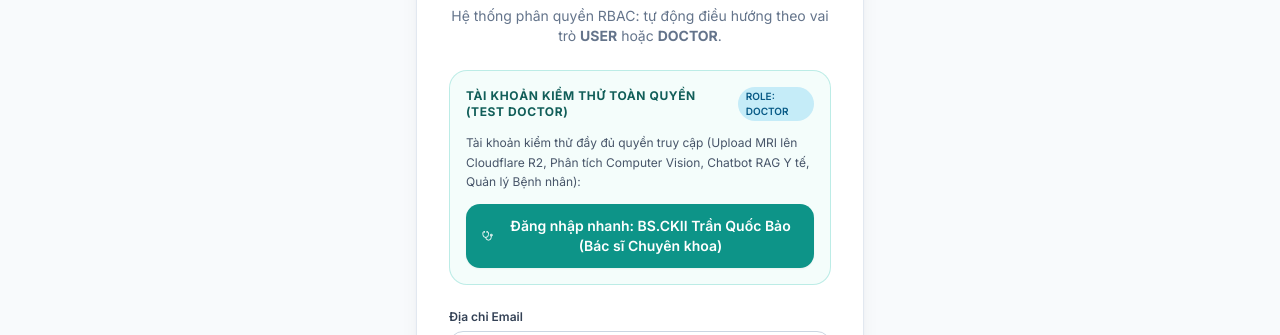
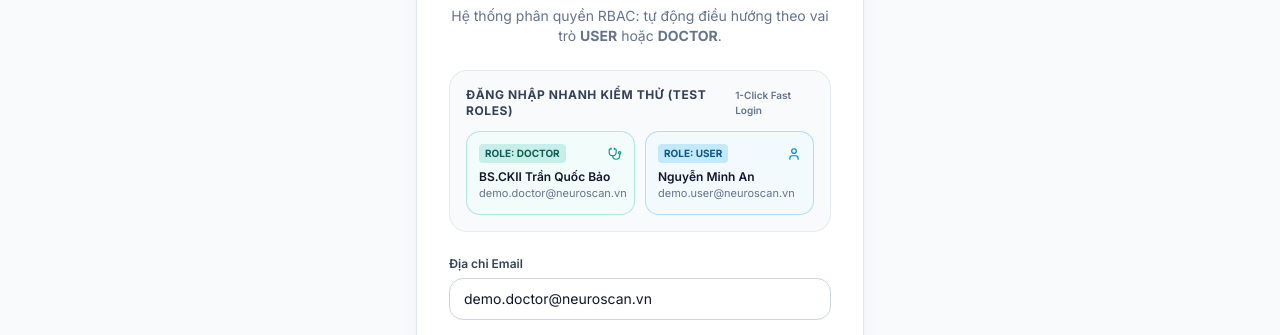
Before and after one commit to phammanh11/NeuroScanAI, a React (Vite) app in the folder frontend/: page /login in a window 1280 px wide. Shown: the part 223-558 px from the top of the page. Built offline with nearby package versions, Linux system fonts and the light colour scheme; no server answers.

Commit message:
feat(auth): thêm đăng nhập nhanh 1-click cho cả 2 vai trò DOCTOR và USER phục vụ kiểm thử

```diff
--- a/frontend/src/features/auth/AuthPages.tsx
+++ b/frontend/src/features/auth/AuthPages.tsx
@@ -9,6 +9,7 @@ import {
   EyeOff,
   Loader2,
   Stethoscope,
+  User,
   ShieldCheck,
   ArrowLeft,
   CheckCircle2,
@@ -65,21 +66,36 @@ export const LoginPage: React.FC = () => {
     }
   };
 
-  const handleQuickDemoLogin = async () => {
+  const handleQuickDemoLogin = async (role: 'DOCTOR' | 'USER') => {
     setFormError(null);
     try {
+      if (role === 'DOCTOR') {
         setValue('email', 'demo.doctor@neuroscan.vn');
         setValue('password', 'Doctor@123');
         const profile = await loginAsDemoRole('DOCTOR');
         showToast({
           variant: 'success',
-        title: `Đã đăng nhập Tài khoản Kiểm thử (DOCTOR)`,
+          title: `Đã đăng nhập vai trò Bác sĩ (DOCTOR)`,
           description: profile.fullName,
         });
         const from = (location.state as { from?: string } | null)?.from;
         navigate(from || '/doctor/dashboard', {
           replace: true,
         });
+      } else {
+        setValue('email', 'demo.user@neuroscan.vn');
+        setValue('password', 'User@123');
+        const profile = await loginAsDemoRole('USER');
+        showToast({
+          variant: 'success',
+          title: `Đã đăng nhập vai trò Người dùng (USER)`,
+          description: profile.fullName,
+        });
+        const from = (location.state as { from?: string } | null)?.from;
+        navigate(from || '/dashboard', {
+          replace: true,
+        });
+      }
     } catch (err) {
       setFormError(err instanceof Error ? err.message : 'Không thể đăng nhập tài khoản kiểm thử.');
     }
@@ -113,28 +129,58 @@ export const LoginPage: React.FC = () => {
             </p>
           </div>
 
-          {/* Single Test Account Box (Doctor Role) */}
-          <div className="p-4 rounded-2xl bg-teal-50/70 dark:bg-teal-950/25 border border-teal-500/25 space-y-3">
+          {/* Quick Login Test Accounts Box (Doctor & User Roles) */}
+          <div className="p-4 rounded-2xl bg-slate-50 dark:bg-slate-800/50 border border-slate-200/80 dark:border-slate-700/80 space-y-3">
             <div className="flex items-center justify-between">
-              <span className="text-xs font-bold uppercase tracking-wider text-teal-800 dark:text-teal-300">
-                Tài khoản Kiểm thử Toàn quyền (Test Doctor)
+              <span className="text-xs font-bold uppercase tracking-wider text-slate-700 dark:text-slate-300">
+                Đăng nhập nhanh kiểm thử (Test Roles)
               </span>
-              <span className="px-2 py-0.5 rounded-full text-[10px] font-semibold bg-sky-500/20 text-sky-800 dark:text-sky-300">
-                ROLE: DOCTOR
+              <span className="text-[10px] font-semibold text-slate-500 dark:text-slate-400">
+                1-Click Fast Login
               </span>
             </div>
-            <p className="text-xs text-slate-600 dark:text-slate-300 leading-relaxed">
-              Tài khoản kiểm thử đầy đủ quyền truy cập (Upload MRI lên Cloudflare R2, Phân tích Computer Vision, Chatbot RAG Y tế, Quản lý Bệnh nhân):
-            </p>
-            <div>
+
+            <div className="grid grid-cols-1 sm:grid-cols-2 gap-2.5">
+              {/* Button Doctor */}
               <button
                 type="button"
                 disabled={isLoading}
-                onClick={handleQuickDemoLogin}
-                className="w-full flex items-center justify-center gap-2.5 px-4 py-3 rounded-xl text-xs sm:text-sm font-semibold bg-teal-600 hover:bg-teal-700 text-white shadow-sm hover:shadow transition-all"
+                onClick={() => handleQuickDemoLogin('DOCTOR')}
+                className="group p-3 rounded-xl border border-teal-500/30 bg-teal-50/70 hover:bg-teal-600 hover:text-white dark:bg-teal-950/30 dark:hover:bg-teal-600 text-left transition-all flex flex-col justify-between shadow-xs hover:shadow-sm"
               >
-                <Stethoscope className="w-4 h-4 text-white" />
-                <span>Đăng nhập nhanh: BS.CKII Trần Quốc Bảo (Bác sĩ Chuyên khoa)</span>
+                <div className="flex items-center justify-between w-full mb-1.5">
+                  <span className="text-[10px] font-bold px-1.5 py-0.5 rounded bg-teal-500/20 text-teal-800 dark:text-teal-200 group-hover:bg-white/20 group-hover:text-white">
+                    ROLE: DOCTOR
+                  </span>
+                  <Stethoscope className="w-3.5 h-3.5 text-teal-600 dark:text-teal-400 group-hover:text-white" />
+                </div>
+                <div className="font-semibold text-xs text-slate-900 dark:text-white group-hover:text-white">
+                  BS.CKII Trần Quốc Bảo
+                </div>
+                <div className="text-[11px] text-slate-500 dark:text-slate-400 group-hover:text-teal-100 truncate">
+                  demo.doctor@neuroscan.vn
+                </div>
+              </button>
+
+              {/* Button User */}
+              <button
+                type="button"
+                disabled={isLoading}
+                onClick={() => handleQuickDemoLogin('USER')}
+                className="group p-3 rounded-xl border border-sky-500/30 bg-sky-50/70 hover:bg-sky-600 hover:text-white dark:bg-sky-950/30 dark:hover:bg-sky-600 text-left transition-all flex flex-col justify-between shadow-xs hover:shadow-sm"
+              >
+                <div className="flex items-center justify-between w-full mb-1.5">
+                  <span className="text-[10px] font-bold px-1.5 py-0.5 rounded bg-sky-500/20 text-sky-800 dark:text-sky-200 group-hover:bg-white/20 group-hover:text-white">
+                    ROLE: USER
+                  </span>
+                  <User className="w-3.5 h-3.5 text-sky-600 dark:text-sky-400 group-hover:text-white" />
+                </div>
+                <div className="font-semibold text-xs text-slate-900 dark:text-white group-hover:text-white">
+                  Nguyễn Minh An
+                </div>
+                <div className="text-[11px] text-slate-500 dark:text-slate-400 group-hover:text-sky-100 truncate">
+                  demo.user@neuroscan.vn
+                </div>
               </button>
             </div>
           </div>
--- a/frontend/src/services/api/neuroscanAdapter.ts
+++ b/frontend/src/services/api/neuroscanAdapter.ts
@@ -17,7 +17,7 @@ import type {
   UserRole,
 } from '@/types/domain';
 
-// Tài khoản Test duy nhất (Bác sĩ Chuyên khoa) dùng để kiểm thử toàn diện hệ thống
+// Tài khoản Test phục vụ kiểm thử hai vai trò RBAC (Bác sĩ Chuyên khoa & Người dùng)
 export const TEST_DOCTOR_CREDENTIALS = {
   email: 'demo.doctor@neuroscan.vn',
   password: 'Doctor@123',
@@ -25,6 +25,14 @@ export const TEST_DOCTOR_CREDENTIALS = {
   role: 'DOCTOR' as UserRole,
   specialty: 'Chẩn đoán hình ảnh Thần kinh (Neuroradiology)',
   organization: 'Khoa Chẩn đoán Hình ảnh & Ngoại Thần kinh',
+};
+
+export const TEST_USER_CREDENTIALS = {
+  email: 'demo.user@neuroscan.vn',
+  password: 'User@123',
+  fullName: 'Nguyễn Minh An',
+  role: 'USER' as UserRole,
+  phone: '0912 345 678',
 };
 
 function mapScanToAnalysisRecord(scan: any, owner?: UserProfile): MRIAnalysisRecord {
@@ -94,12 +102,10 @@ export const neuroscanAdapter = {
     return mockStore.getSimulateError();
   },
 
-  // Đăng nhập nhanh tài khoản test (1 role Bác sĩ duy nhất để kiểm thử)
-  async loginWithDemoRole(_role: UserRole = 'DOCTOR'): Promise<AuthSession> {
-    return this.loginWithEmailPassword(
-      TEST_DOCTOR_CREDENTIALS.email,
-      TEST_DOCTOR_CREDENTIALS.password
-    );
+  // Đăng nhập nhanh tài khoản test (hỗ trợ kiểm thử 2 vai trò: DOCTOR & USER)
+  async loginWithDemoRole(role: UserRole = 'DOCTOR'): Promise<AuthSession> {
+    const creds = role === 'USER' ? TEST_USER_CREDENTIALS : TEST_DOCTOR_CREDENTIALS;
+    return this.loginWithEmailPassword(creds.email, creds.password);
   },
 
   async loginWithEmailPassword(email: string, password: string): Promise<AuthSession> {
```
Also changed, not shown: 1 other file (tests, documents, lock files or other folders). Lines whose indentation alone changed are shown as unchanged.
